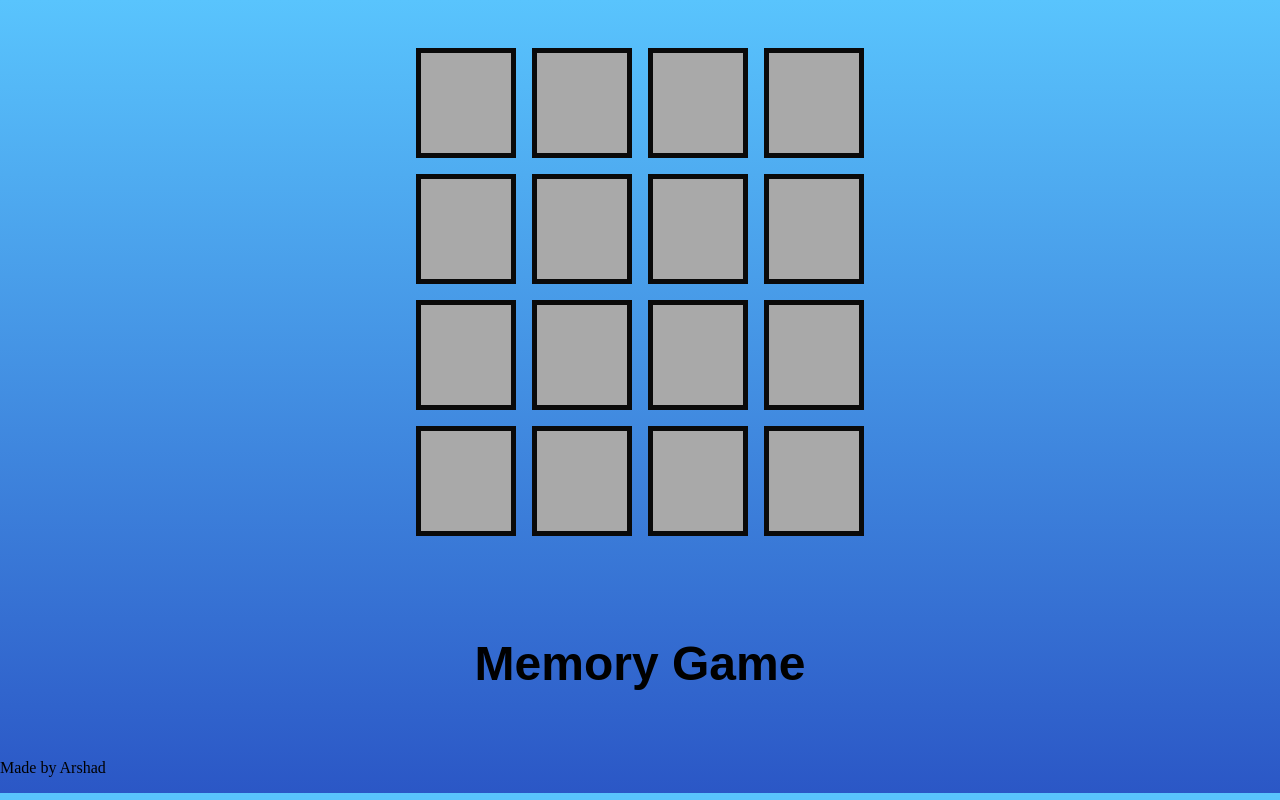
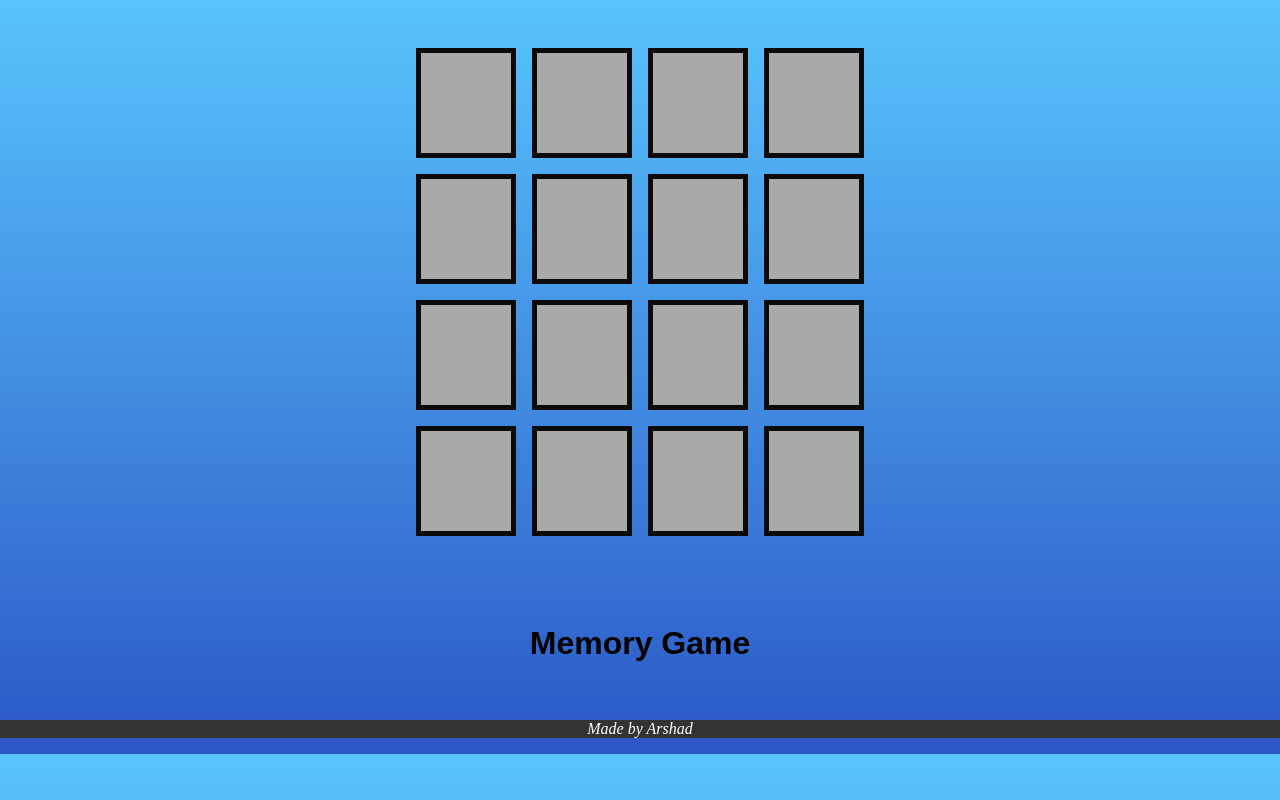
Before and after one commit to Arshad-Khan-12/Memory-Game, a plain HTML site: page index.html in a window 1280 px wide. Drawn offline with Linux system fonts and the light colour scheme.

Commit message:
Update main.css

```diff
--- a/main.css
+++ b/main.css
@@ -28,6 +28,18 @@ body {
     padding: 20px;
     color: black;
     text-align: center;
-    font-size: 1.5em;
+    font-size: 1em;
     font-family: sans-serif;
 }
+
+.footer{
+	/* make the footer appear smaller but still visible in the static screen without even scrolling */
+	/* position: fixed; */
+	left: 0;
+	bottom: 0;
+	width: 100%;
+	background-color: #333;
+	font-style: italic;
+	color: white;
+	text-align: center;
+}
```
